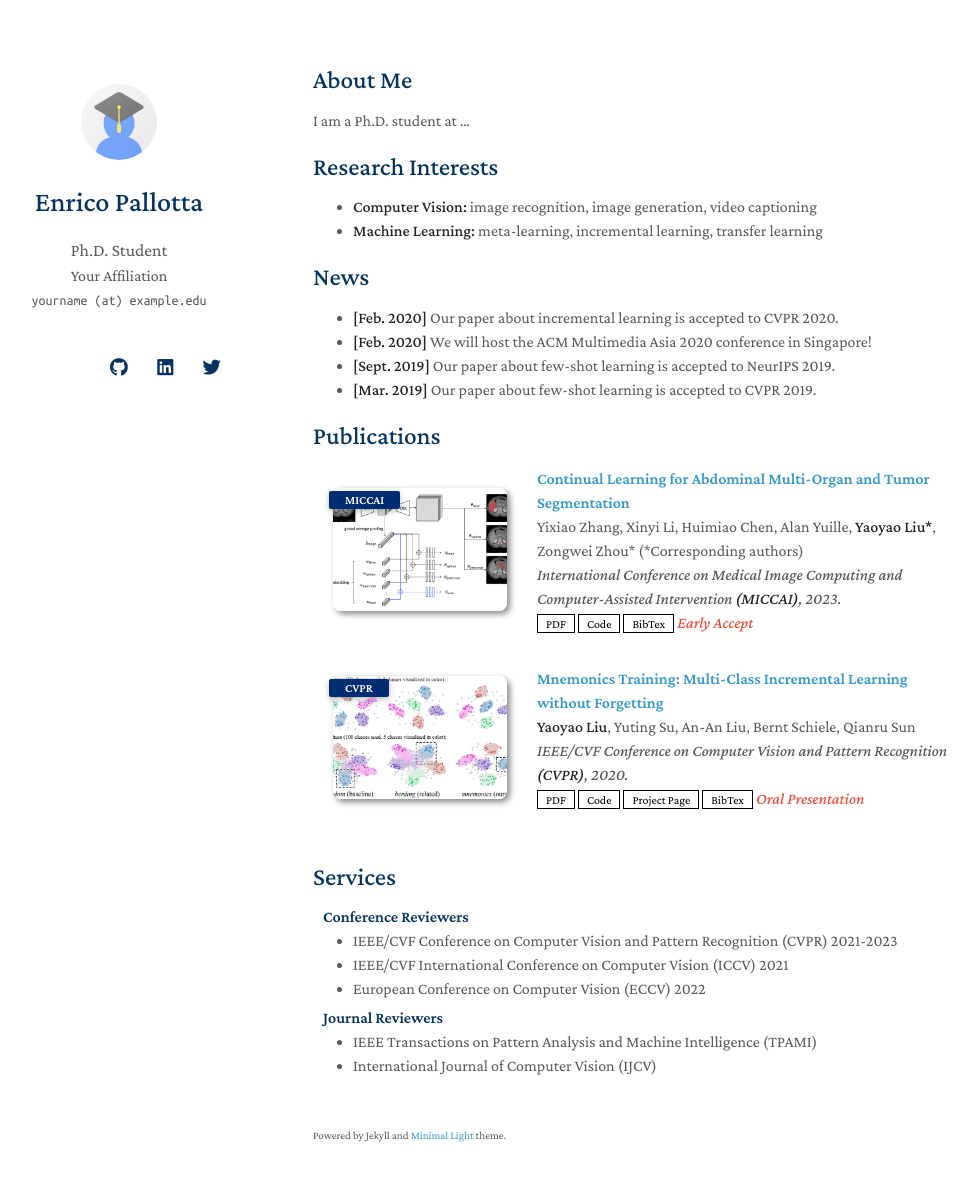
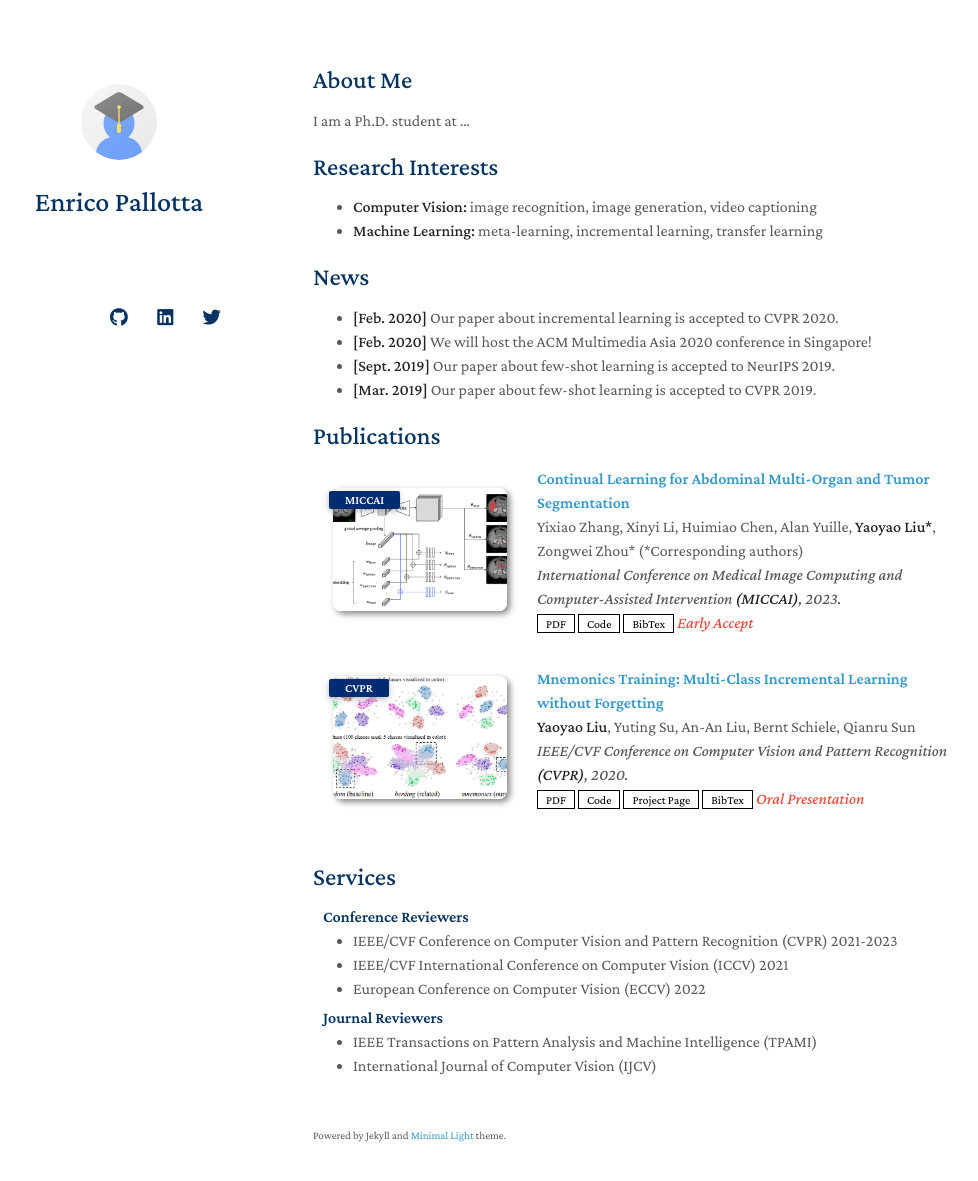
Before and after one commit to PallottaEnrico/pallottaenrico.github.io, a Jekyll site: the page built from index.md, in a window 1280 px wide and 1216 px high. Shown: the top 1181 px of the window, without its empty margins (157-1135 px from the left). Built offline with Jekyll 4.4.1, drawn with Linux system fonts in a browser that asks for light colours; nearby versions of some CDN libraries; a style sheet for code colours, icons or effects is not loaded; our own code applies the rules of GitHub Pages for plain Markdown files.

Commit message:
Basic infos

```diff
--- a/_config.yml
+++ b/_config.yml
@@ -1,8 +1,8 @@
 # Basic Information
 title: Enrico Pallotta
-position: Ph.D. Student
-affiliation: Your Affiliation
-email: yourname (at) example.edu
+position:
+affiliation:
+email:
 
 # Search Engine Optimization (SEO)
 # The following information is used to improve the website traffic from search engines, e.g., Google.
```
Also changed, not shown: html_source_file/index.html (+115 -110 lines).
